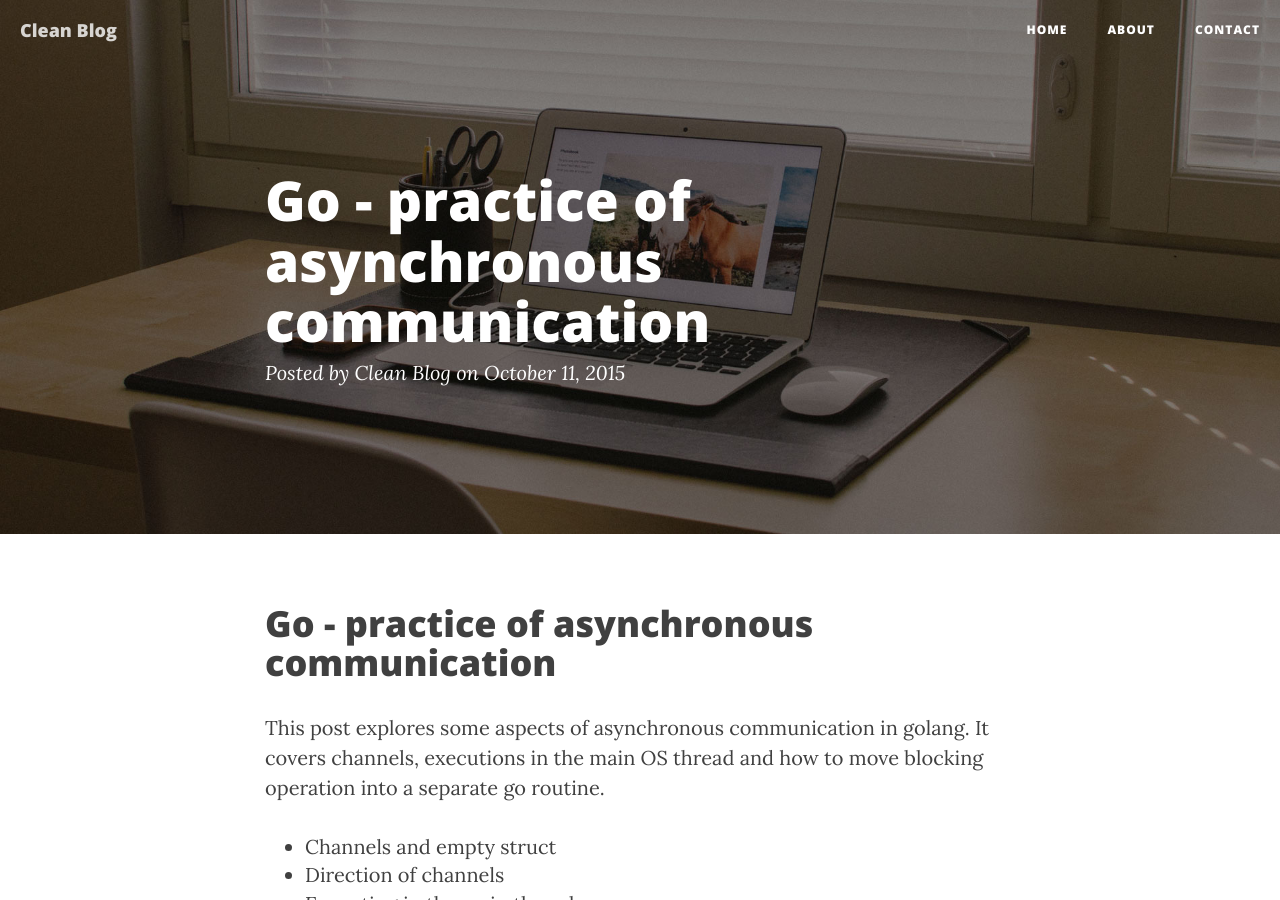
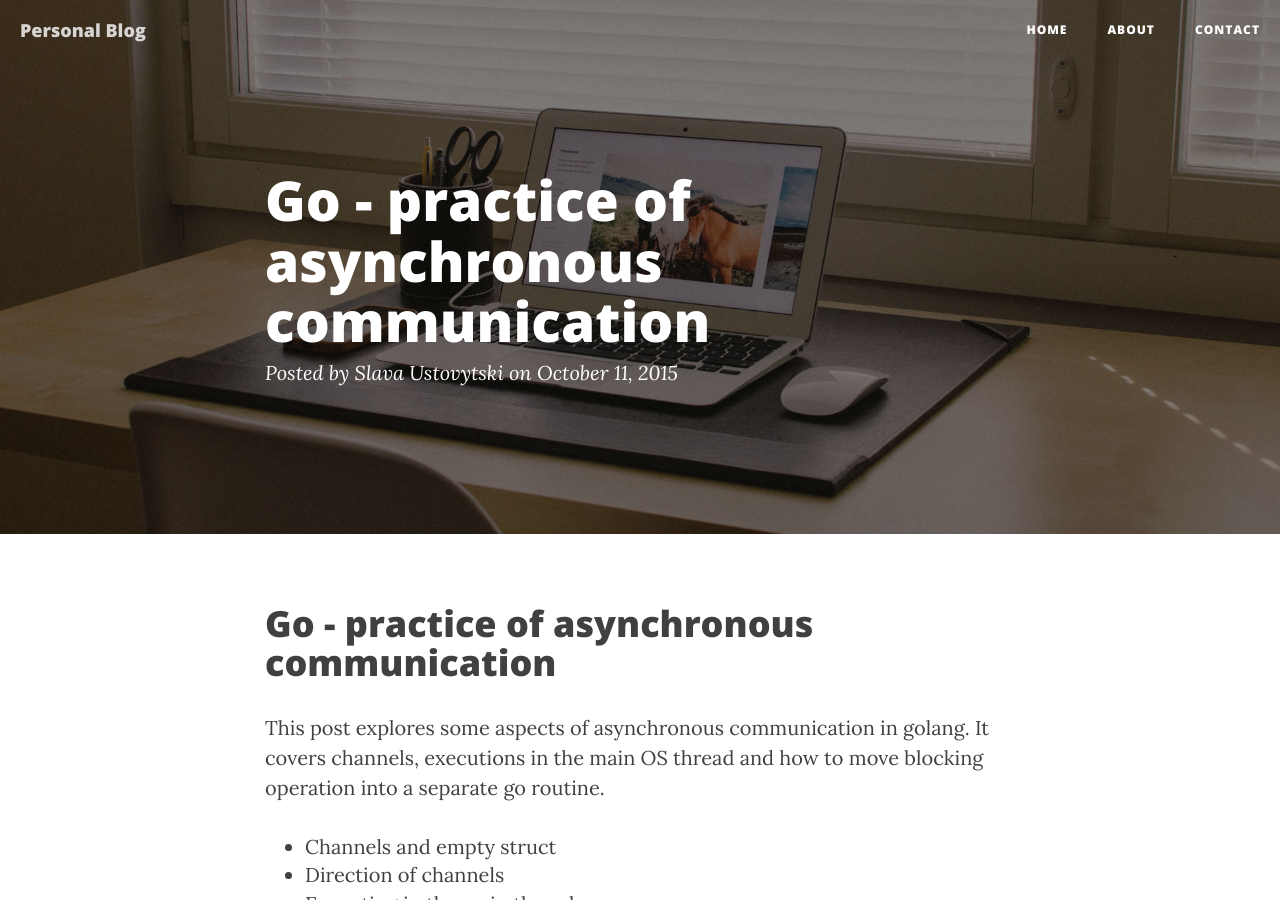
Before and after one commit to slavau/slavau.github.io, a Jekyll site: the page built from _posts/2015-10-11-go-practice-of-asynchronous-communication.md, in a window 1280 px wide and 900 px high. Built offline with Jekyll 4.4.1, drawn with Linux system fonts in a browser that asks for light colours; nearby versions of some CDN libraries; Markdown is read by kramdown in place of the engine named in the settings; some of the changed lines change nothing that is shown; some of the changed text lies outside the part shown.

Commit message:
update page author. update contact details

```diff
--- a/_config.yml
+++ b/_config.yml
@@ -1,13 +1,12 @@
 # Site settings
-title: Clean Blog
+title: Personal Blog
 header-img: img/home-bg.jpg
-email: your-email@yourdomain.com
-description: "Write your site description here. It will be used as your sites meta description as well!"
+email: slava.ustovytski@gmail.com
+description: "Blog about technology, languages and open source projects"
 baseurl: ""
 url: "slavau.github.io"
-twitter_username: SBootstrap
-github_username:  davidtmiller
-facebook_username:  IronSummitMedia
+twitter_username: SlavaUstovytski
+github_username:  slavau
 
 # Build settings
 markdown: redcarpet
--- a/_posts/2015-10-11-go-practice-of-asynchronous-communication.md
+++ b/_posts/2015-10-11-go-practice-of-asynchronous-communication.md
@@ -1,6 +1,7 @@
 ---
 title: Go - practice of asynchronous communication
 layout: post
+author: Slava Ustovytski
 ---
 
 # Go - practice of asynchronous communication
```
